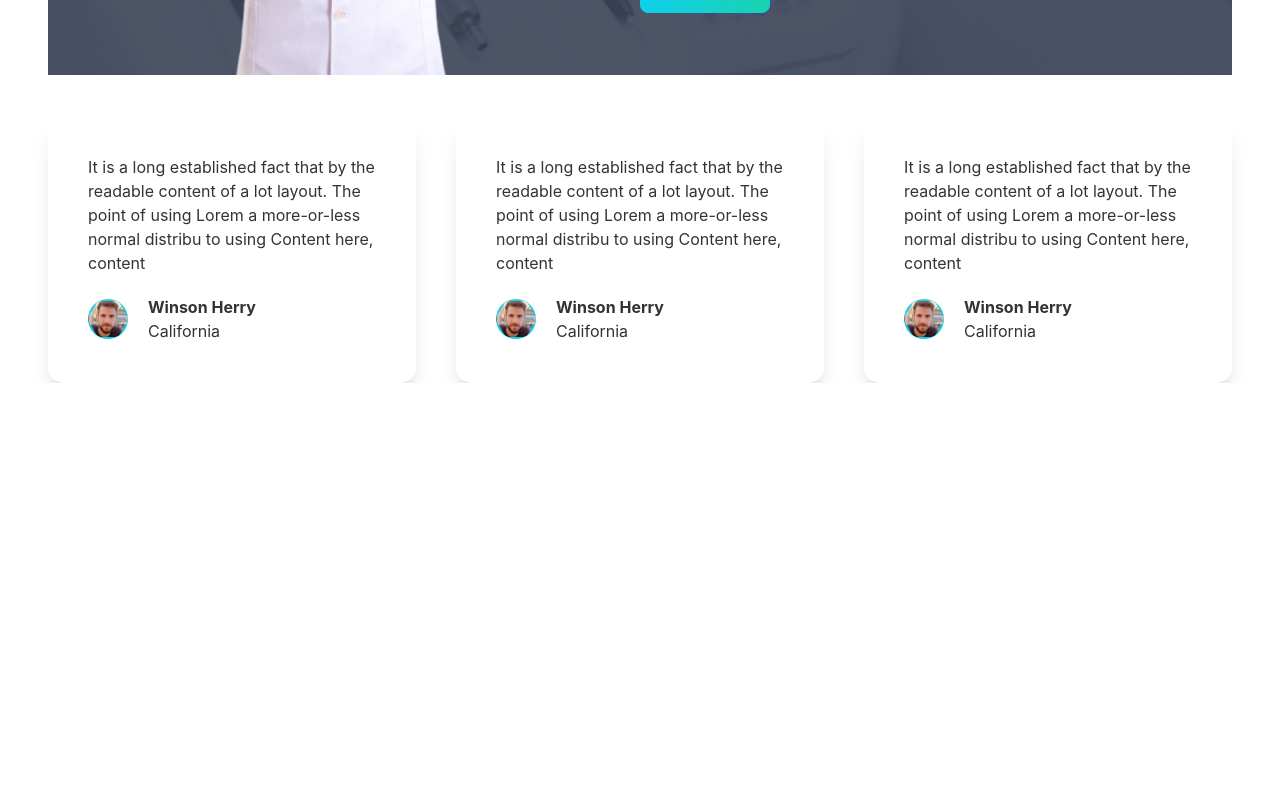
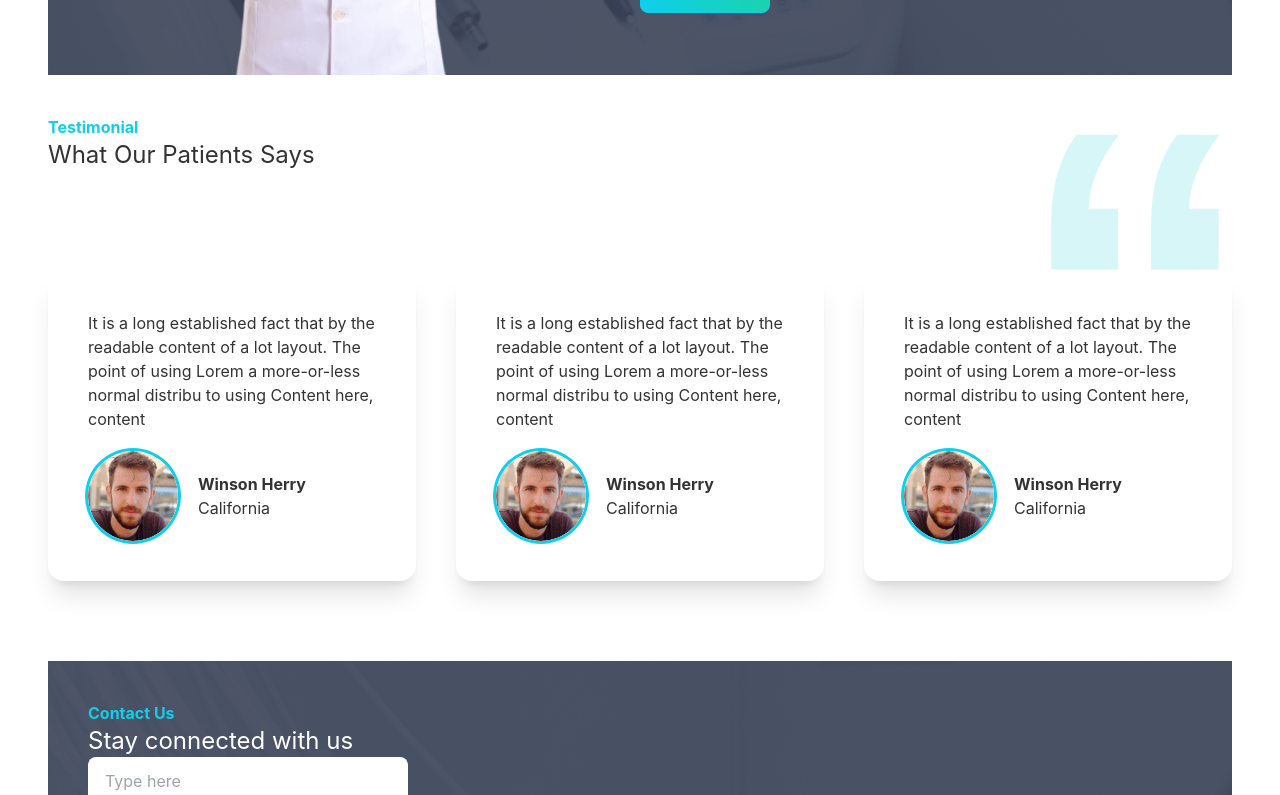
Before and after one commit to mdsoliman-byte/doctors-portal-client, a React (Create React App) app: page / in a window 1280 px wide. Shown: the part 2540-3335 px from the top of the page. Before the commit the page ends 2923 px from the top, so only its background shows below. Built offline with nearby package versions, Linux system fonts and the light colour scheme.

Commit message:
quata ssection complite done

```diff
--- /dev/null
+++ b/src/Pages/Contact/Contact.js
@@ -0,0 +1,15 @@
+import React from 'react';
+import appoientment from "../../assets/images/appointment.png"
+const Contact = () => {
+    return (
+        <div className='flex flex-col  items-start my-20 p-10' style={{background: `url(${appoientment})`}}>
+            <h1 className='text-primary font-bold'>Contact Us </h1>
+            <h2 className='text-2xl text-white '>Stay connected with us</h2>
+            <input type="text" placeholder="Type here" class="input w-full max-w-xs" />
+            <input type="text" placeholder="Type here" class="input w-full max-w-xs" />
+            <textarea class="" placeholder="Bio"></textarea>
+        </div>
+    );
+};
+
+export default Contact;
--- a/src/Pages/Home/Home.js
+++ b/src/Pages/Home/Home.js
@@ -1,5 +1,6 @@
 import React from 'react';
 import Banner from '../Banner/Banner';
+import Contact from '../Contact/Contact';
 import Exceptional from '../Exceptional/Exceptional';
 import HomeAppointment from '../HomeAppointment/HomeAppointment';
 import Info from '../Info/Info';
@@ -15,6 +16,7 @@ const Home = () => {
             <Exceptional></Exceptional>
             <HomeAppointment></HomeAppointment>
             <Reviews></Reviews>
+            <Contact></Contact>
         </div>
     );
 };
--- a/src/Pages/Reviews/ReviedCard.js
+++ b/src/Pages/Reviews/ReviedCard.js
@@ -3,15 +3,20 @@ import React from 'react';
 const ReviedCard = ({ reviewse }) => {
     const { coustomarName, city, review, img } = reviewse
     return (
-        <section className='card shadow-xl p-10'>
+        <section >
+
+            <div className='card shadow-xl p-10'>
                 <p>{review}</p>
                 <div className='flex justify-start items-center mt-5'>
-                <div className=' bg-primary rounded-full '>
-                    <img src={img} className="h-10 w-10 mask mask-hexagon-2" alt="" />
+                    <div class="avatar">
+                        <div class=" rounded-full w-75 h-75  ring ring-primary ring-offset-base-100 ">
+                            <img src={img} className="" />
+                        </div>
                     </div>
                     <div className='ml-5'>
                         <h1 className='font-bold'>{coustomarName}</h1>
                         <h3>{city}</h3>
+                    </div>
                 </div>
             </div>
         </section>
--- a/src/Pages/Reviews/Reviews.js
+++ b/src/Pages/Reviews/Reviews.js
@@ -1,5 +1,6 @@
 import React from 'react';
 import winsonHerry from "../../assets/images/people1.png"
+import quata from "../../assets/icons/quote.svg"
 import ReviedCard from './ReviedCard';
 const Reviews = () => {
     const data = [
@@ -26,10 +27,23 @@ const Reviews = () => {
         },
     ]
     return (
-        <div className='grid sm:grid-cols-1 md:grid-cols-2 lg:grid-cols-3 gap-10 mt-10'>
-            {
-                data.map(dat => <ReviedCard reviewse={dat}></ReviedCard>)
-            }
+
+        <div className='mt-10'>
+            <div className='flex justify-between'>
+                <div >
+                    <h1 className='text-primary font-bold'>Testimonial</h1>
+                    <h3 className='text-2xl '>What Our Patients Says</h3>
+
+                </div>
+                <div>
+                    <img src={quata} className="w-[192px] h-[156px]" alt="" />
+                </div>
+            </div>
+            <div className='grid sm:grid-cols-1 md:grid-cols-2 lg:grid-cols-3 gap-10 '>
+                {
+                    data.map(dat => <ReviedCard reviewse={dat}></ReviedCard>)
+                }
+            </div>
         </div>
     );
 };
```
Lines whose indentation alone changed are shown as unchanged.
